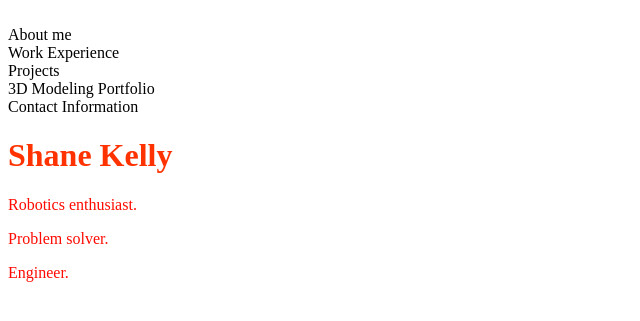
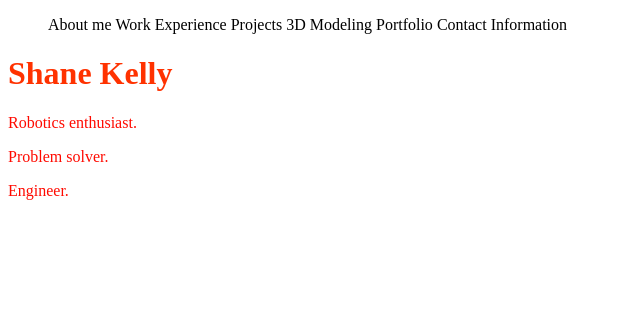
Before and after one commit to shanek21/shanek21.github.io, a PHP site: page / in a window 1280 px wide. Shown: the top 321 px of the page, without its empty margins (0-640 px from the left). Run offline with PHP 8.4, Linux system fonts and the light colour scheme.

Commit message:
Update main.css

```diff
--- a/main.css
+++ b/main.css
@@ -1,4 +1,4 @@
-.nav ul{
+.nav li{
 	display: inline;
 }
 
```
